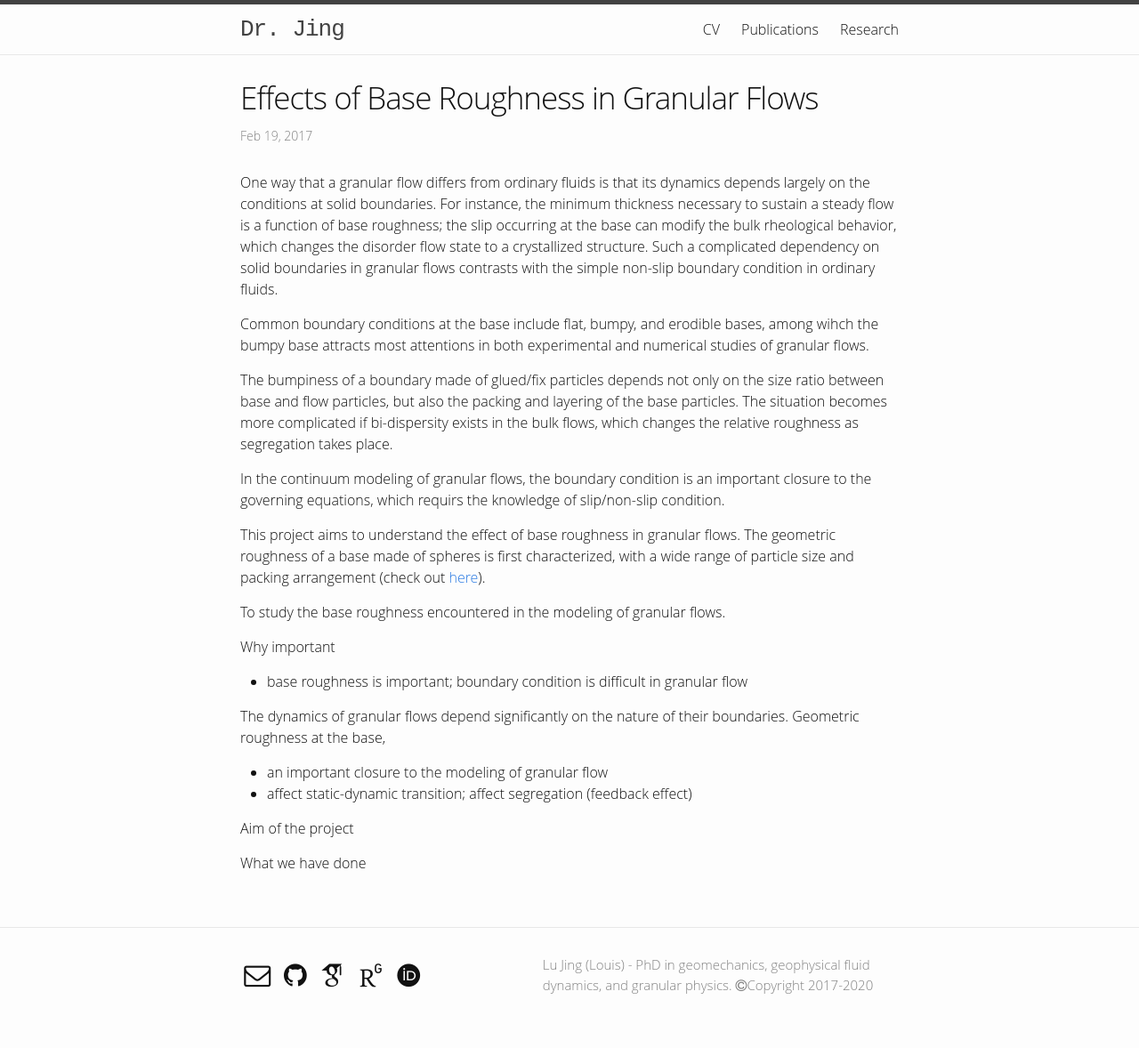
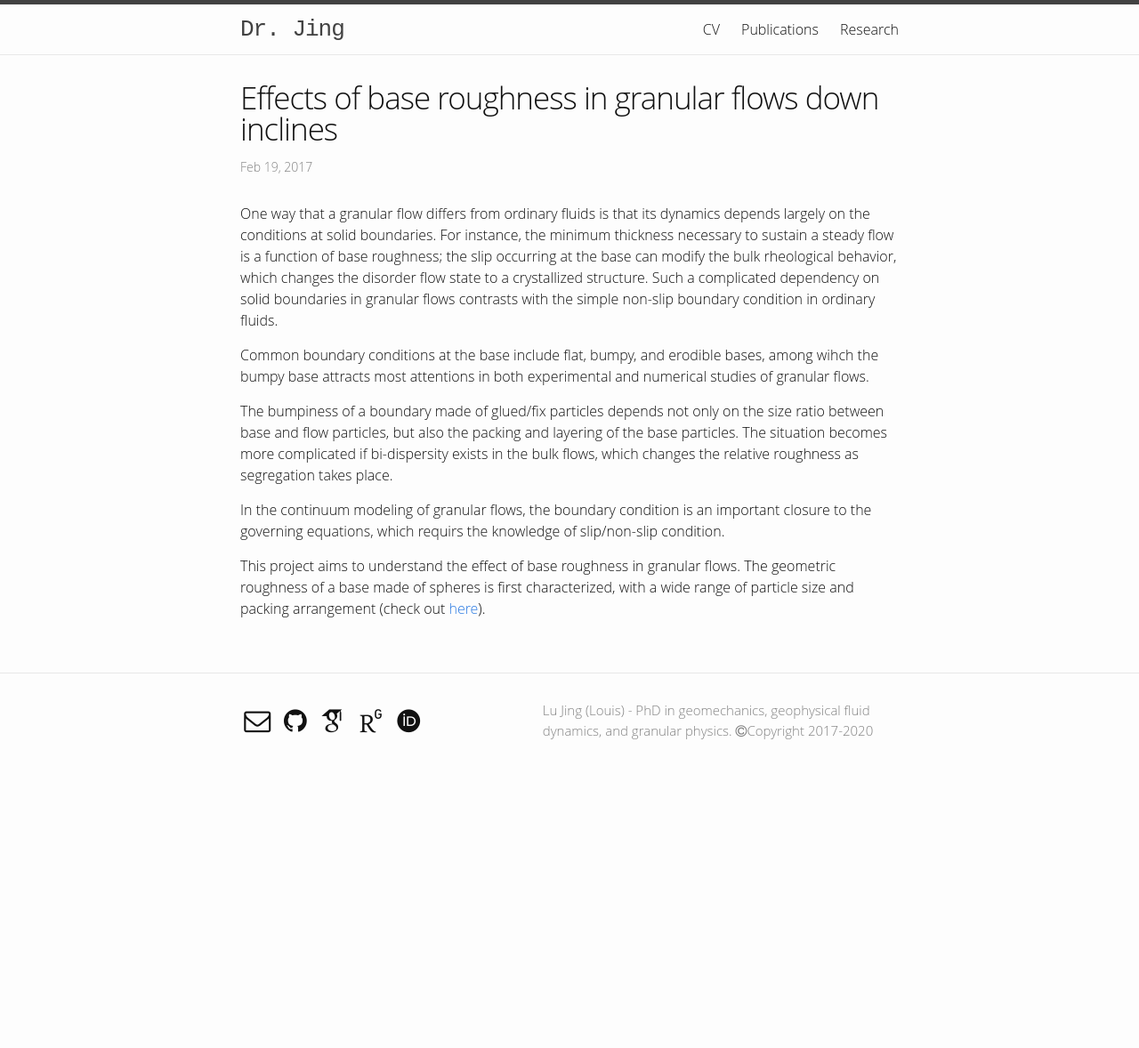
Before and after one commit to louislujing/louislujing.github.io, a Jekyll site: the page built from _posts/2017-02-19-base-roughness.markdown, in a window 1280 px wide. Shown: the whole page at 89% size. Built offline with Jekyll 4.4.1, drawn with Linux system fonts in a browser that asks for light colours; some web fonts are replaced; after the commit the page ends 900 px from its top, so only the background shows below that.

Commit message:
add a few new posts

```diff
--- a/_posts/2017-02-19-base-roughness.markdown
+++ b/_posts/2017-02-19-base-roughness.markdown
@@ -1,8 +1,8 @@
 ---
 layout: post
-title:  "Effects of Base Roughness in Granular Flows"
+title:  "Effects of base roughness in granular flows down inclines"
 date:   2017-02-19 20:20:51 +0800
-categories: news
+categories: project
 ---
 
 One way that a granular flow differs from ordinary fluids is that its dynamics depends
@@ -12,8 +12,7 @@ the slip occurring at the base can modify the bulk rheological behavior, which c
 the disorder flow state to a crystallized structure. Such a complicated dependency on solid boundaries in
 granular flows contrasts with the simple non-slip boundary condition in ordinary fluids.
 
-Common boundary conditions at the base
-include flat, bumpy, and erodible bases, among wihch the bumpy base attracts most
+Common boundary conditions at the base include flat, bumpy, and erodible bases, among wihch the bumpy base attracts most
 attentions in both experimental and numerical studies of granular flows.
 
 The bumpiness of a boundary made of glued/fix particles depends not only on the
@@ -28,8 +27,8 @@ This project aims to understand the effect of base roughness in granular flows.
 geometric roughness of a base made of spheres is first characterized, with a wide range
 of particle size and packing arrangement (check out [here][1]).
 
-To study the base roughness encountered in the modeling of granular flows.
-
+<!-- To study the base roughness encountered in the modeling of granular flows. -->
+<!--
 Why important
 - base roughness is important; boundary condition is difficult in granular flow
 
@@ -40,6 +39,6 @@ The dynamics of granular flows depend significantly on the nature of their bound
 
 Aim of the project
 
-What we have done
+What we have done -->
 
 [1]: http://doi.org/10.1103/PhysRevE.94.052901
--- a/_posts/2018-06-09-immersed-granular-flow.markdown
+++ b/_posts/2018-06-09-immersed-granular-flow.markdown
@@ -1,6 +1,6 @@
 ---
 layout: post
-title:  "Dynamics of Immersed Granular flow"
+title:  "Dynamics of immersed granular flows"
 date:   2018-06-08 20:20:51 +0800
 categories: project
 ---
```
Also changed, not shown: _posts/2020-04-20-sliding-law.markdown (added, +14 -0 lines), assets/files/mypubs.bib (+1 -3 lines), index.md (+3 -1 lines), publications.md (+6 -4 lines).
